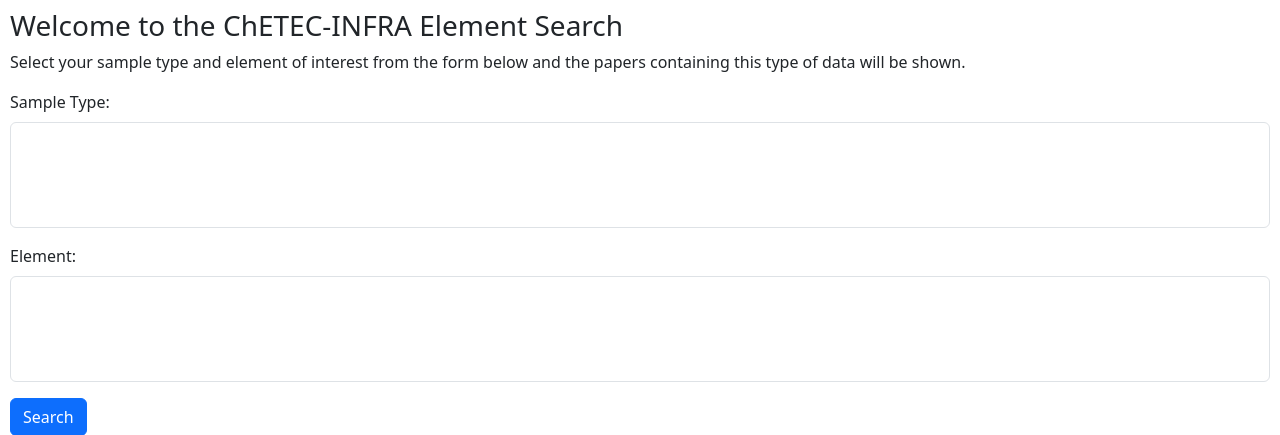
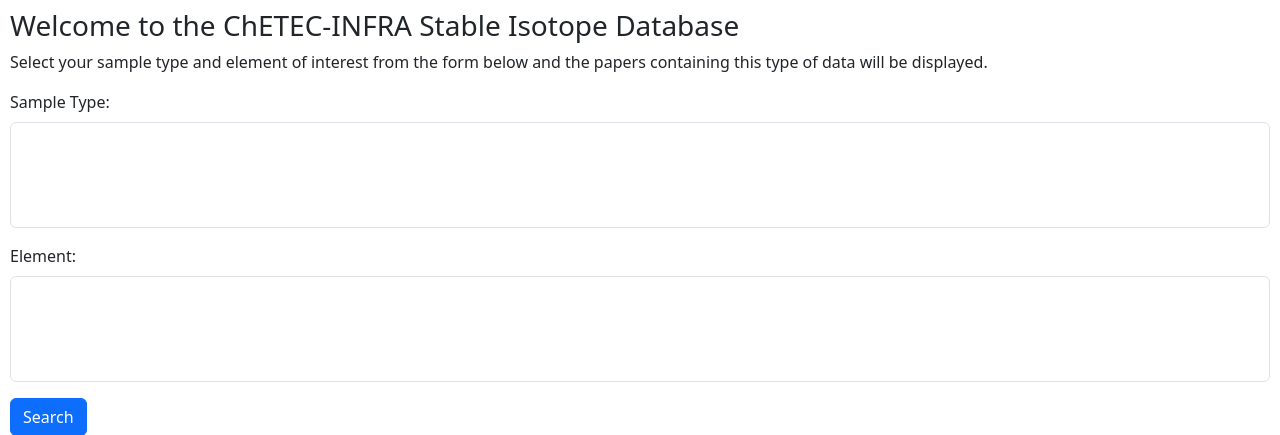
Before and after one commit to mattias-ek/chies, a Flask app: page /search in a window 1280 px wide. Shown: the part 134-569 px from the top of the page. Run offline with Flask 3, Linux system fonts and the light colour scheme; the visitor is signed in with stand-in values (Sample User, id 1); data comes from the database, SQL or seed files in the repository; data that the repository does not hold is empty; some libraries are stand-ins or nearby versions.

Commit message:
Change name to stable isotope database

```diff
--- a/pages/main.py
+++ b/pages/main.py
@@ -42,8 +42,8 @@
         ### Search Results
         """,
         before_form = """
-        ### Welcome to the ChETEC-INFRA Element Search
+        ### Welcome to the ChETEC-INFRA Stable Isotope Database
 
         Select your sample type and element of interest from the form below and the papers
-        containing this type of data will be shown.
+        containing this type of data will be displayed.
         """)
--- a/templates/base.html
+++ b/templates/base.html
@@ -4,7 +4,7 @@
 <head>
     <meta charset="utf-8">
     <meta name="viewport" content="width=device-width, initial-scale=1">
-    <title style="text-align: center;">ChETEC-Infra Element Search</title>
+    <title style="text-align: center;">ChETEC-Infra Stable Isotope Database</title>
     <link rel="stylesheet" href="{{ url_for('static', filename='main.css') }}">
 
     {{ bootstrap.load_css() }}
@@ -17,7 +17,7 @@
             <img width="150" src="https://www.chetec-infra.eu/wp-content/uploads/2021/05/cropped-Logo_special_square.png">
         </div>
         <div class="grid-menu2">
-            <h1>Element Search</h1>
+            <h1>Stable Isotope Database</h1>
             <!--- The menu doesn't show when collapes-->
             <nav class="navbar navbar-expand-lg navbar-dark">
                 <button class="navbar-toggler" type="button" data-bs-toggle="collapse"
```
